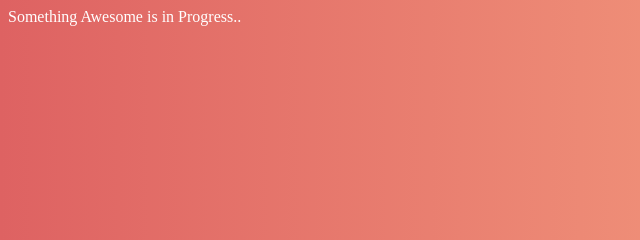
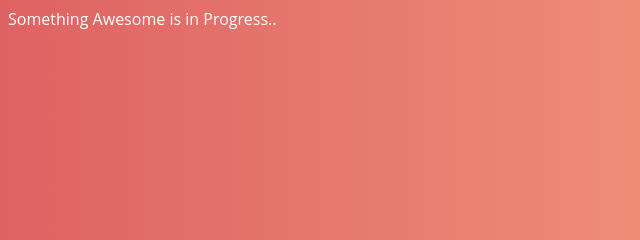
Before and after one commit to puneetpalkaur/puneetpalkaur.github.io, a plain HTML site: page index.html in a window 1280 px wide. Shown: the top 240 px of the page, 0-640 px from the left. Drawn offline with Linux system fonts and the light colour scheme.

Commit message:
Update index.html

```diff
--- a/index.html
+++ b/index.html
@@ -7,6 +7,7 @@
         body{
             background: linear-gradient(to right, #de6262, #ffb88c);
             color: white;
+            font-family: "Open Sans";
         }
     </style>
 </head>
```
